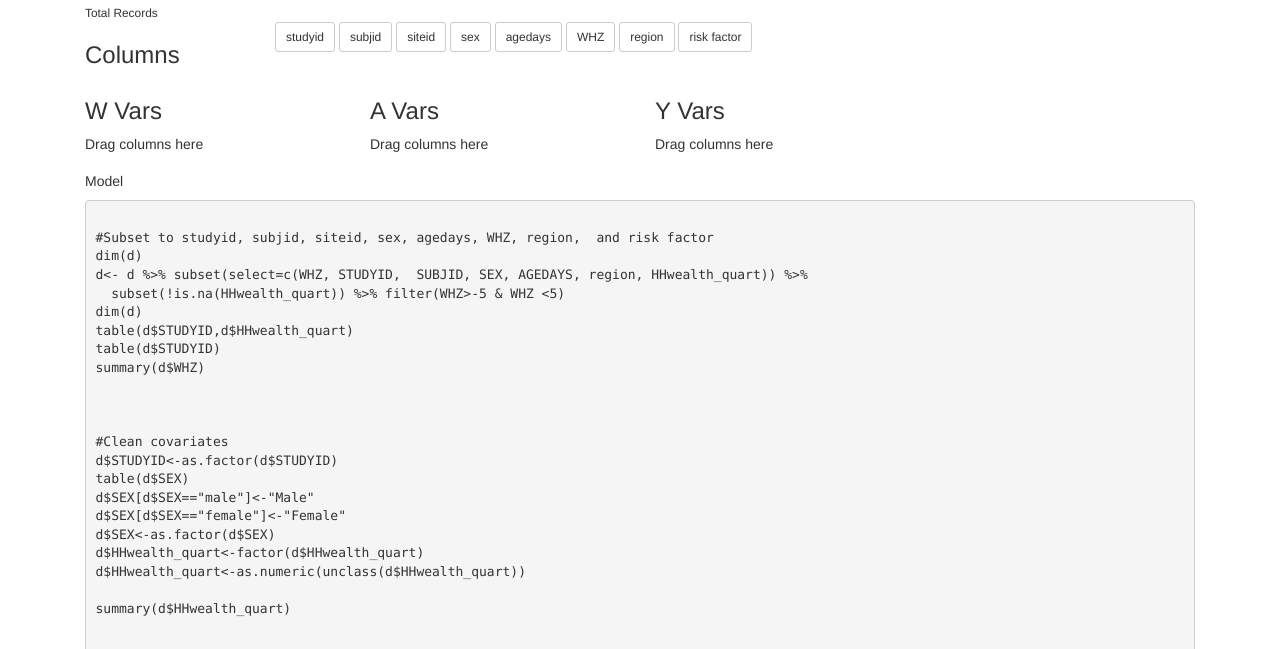
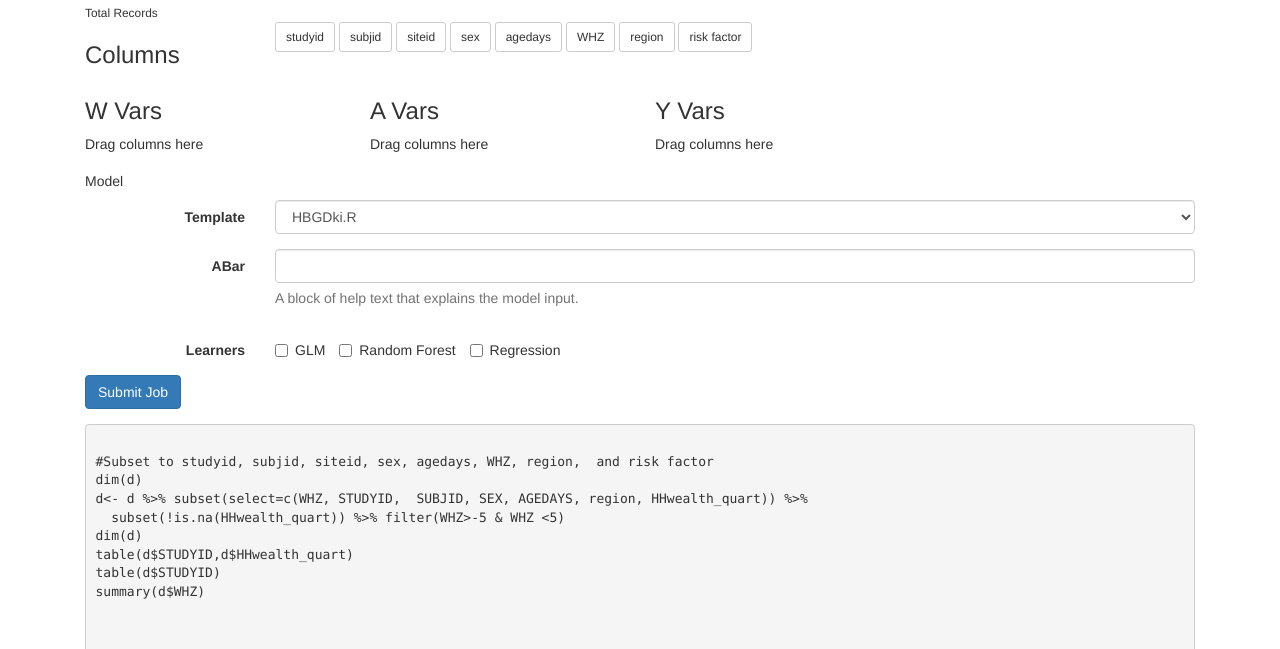
Before and after one commit to BerkeleyBiostats/tlapp, a Django app: page / in a window 1280 px wide. Shown: the part 334-983 px from the top of the page. Run offline with Django 3.2, Linux system fonts and the light colour scheme; some libraries are stand-ins or nearby versions.

Commit message:
Flesh out the Model section

```diff
--- a/templates/index.html
+++ b/templates/index.html
@@ -141,6 +141,47 @@
                                       <div class="ibox-content">
 
 
+
+<form method="get" class="form-horizontal">
+
+
+    <div class="form-group"><label class="col-sm-2 control-label">Template</label>
+
+        <div class="col-sm-10"><select class="form-control m-b" name="account">
+            <option>HBGDki.R</option>
+            <option>option 2</option>
+            <option>option 3</option>
+            <option>option 4</option>
+        </select>
+
+        </div>
+    </div>
+    <div class="hr-line-dashed"></div>
+
+    <div class="form-group"><label class="col-sm-2 control-label">ABar</label>
+        <div class="col-sm-10"><input type="text" class="form-control"> <span class="help-block m-b-none">A block of help text that explains the model input.</span>
+        </div>
+    </div>
+
+    <div class="hr-line-dashed"></div>
+    <div class="form-group"><label class="col-sm-2 control-label">Learners</label>
+
+        <div class="col-sm-10"><label class="checkbox-inline"> <input type="checkbox" value="option1" id="inlineCheckbox1">GLM</label> <label class="checkbox-inline">
+            <input type="checkbox" value="option2" id="inlineCheckbox2"> Random Forest</label> <label class="checkbox-inline">
+            <input type="checkbox" value="option3" id="inlineCheckbox3">Regression</label></div>
+    </div>
+
+    <div class="hr-line-dashed"></div>
+    <div class="form-group">
+        <div class="col-sm-4">
+            <button class="btn btn-primary" type="submit">Submit Job</button>
+        </div>
+    </div>
+</form>
+
+
+
+
                                     <pre>
 
 #Subset to studyid, subjid, siteid, sex, agedays, WHZ, region,  and risk factor
```
